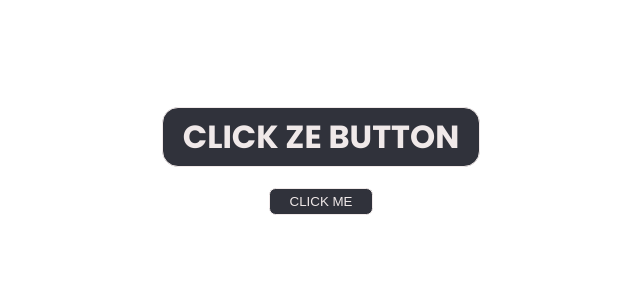
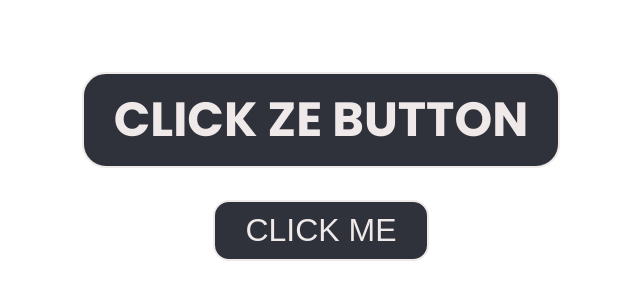
Before and after one commit to zverevaa/RandomColorGenerator, a plain HTML site: page index.html in a window 1280 px wide. Shown: the part 258-558 px from the top of the page, without its empty margins (319-959 px from the left). Drawn offline with Linux system fonts and the light colour scheme.

Commit message:
change font-size: button and h1

```diff
--- a/app.css
+++ b/app.css
@@ -13,7 +13,15 @@ button, h1 {
     text-transform: uppercase;
     background-color:rgb(48, 50, 59);
     color:rgb(240, 233, 233);
-    border: 1.5px solid rgb(240, 233, 233);
+    border: 2px solid rgb(240, 233, 233);
     border-radius: .5em;
-    padding: 5px 20px;
+    padding: 10px 30px;
 }
+
+button {
+    font-size: 2em;
+}
+
+h1 {
+    font-size: 3em;
+}
```
